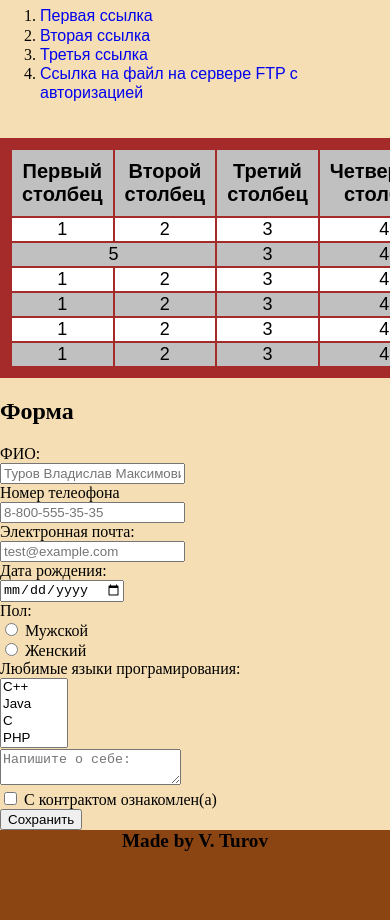
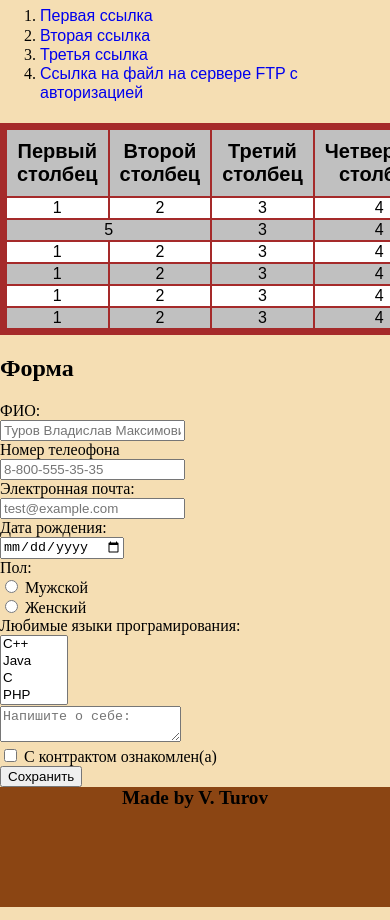
Before and after one commit to EngineThatC0uld/Lab_4, a plain HTML site: page index.html in a window 390 px wide. Shown: the part 1120-2040 px from the top of the page. Drawn offline with Linux system fonts and the light colour scheme.

Commit message:
Update styles.css

```diff
--- a/styles.css
+++ b/styles.css
@@ -80,11 +80,10 @@ footer{
 #mobile-version table{
     font-family: Arial, Helvetica, sans-serif;
     height: 100px;
-    margin-top: 20px;
-    font-size: large;
+    margin-top: 5px;
     text-align: center;
     background-color: brown;
-    padding: 10px;
+    padding: 5px;
 }
 
 #mobile-version footer{
```
